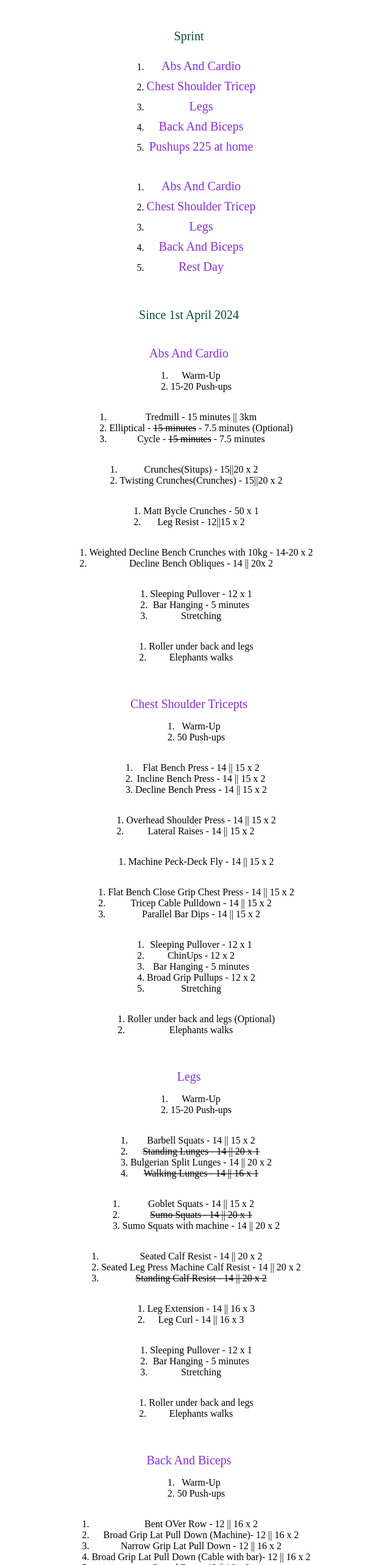
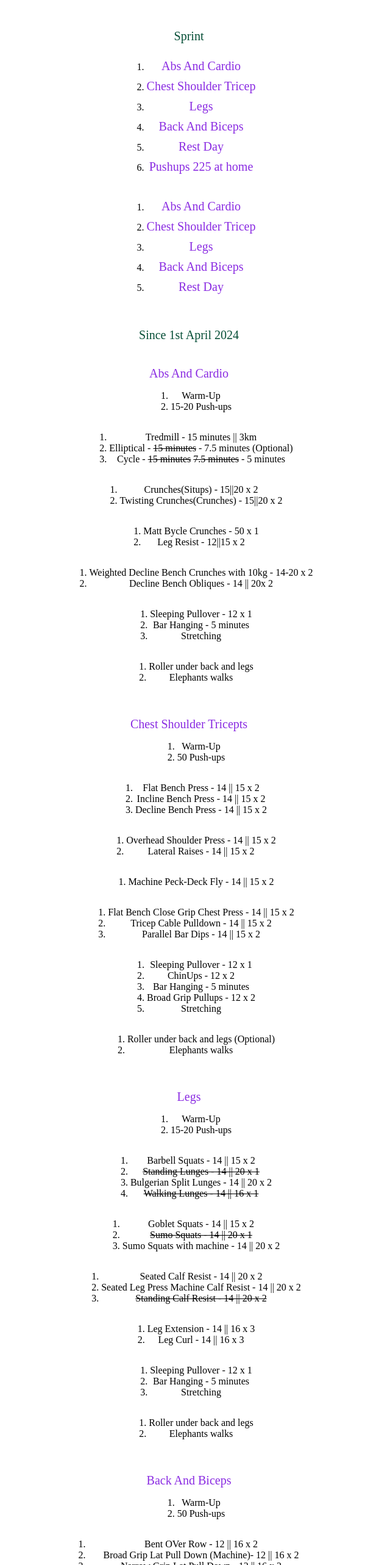
Before and after one commit to IlIIIlIIIlIlIlI/workout-plan, a React (Create React App) app: page / in a window 1280 px wide. Shown: the top 2566 px of the page at 61% size, without its empty margins (330-970 px from the left). Built offline with nearby package versions, Linux system fonts and the light colour scheme.

Commit message:
workout change

```diff
--- a/src/AbsAndCardio/AbsAndCardio.tsx
+++ b/src/AbsAndCardio/AbsAndCardio.tsx
@@ -17,7 +17,7 @@ function AbsAndCardio() {
           Elliptical - <del>15 minutes</del> - 7.5 minutes (Optional)
         </li>
         <li>
-          Cycle - <del>15 minutes</del> - 7.5 minutes
+          Cycle - <del>15 minutes</del> <del>7.5 minutes</del> - 5 minutes
         </li>
       </ol>
 
--- a/src/App.tsx
+++ b/src/App.tsx
@@ -22,6 +22,9 @@ function App() {
           </li>
           <li>
             <div className='date2'>Back And Biceps</div>
+          </li>
+          <li>
+            <div className='date2'>Rest Day</div>
           </li>
           <li>
             <div className='date2'>Pushups 225 at home</div>
--- a/src/BackAndBiceps/BackAndBiceps.tsx
+++ b/src/BackAndBiceps/BackAndBiceps.tsx
@@ -13,7 +13,7 @@ function BackAndBiceps() {
         <li>Bent OVer Row - 12 || 16 x 2</li>
         <li>Broad Grip Lat Pull Down (Machine)- 12 || 16 x 2</li>
         <li>Narrow Grip Lat Pull Down - 12 || 16 x 2</li>
-        <li>Broad Grip Lat Pull Down (Cable with bar)- 12 || 16 x 2</li>
+        <li>Broad Grip Lat Pull Down (Cable with bar)- 12 || 16 x <del>2</del> 1</li>
         <li>Seated Row - 12 || 16 x 2</li>
       </ol>
 
```
